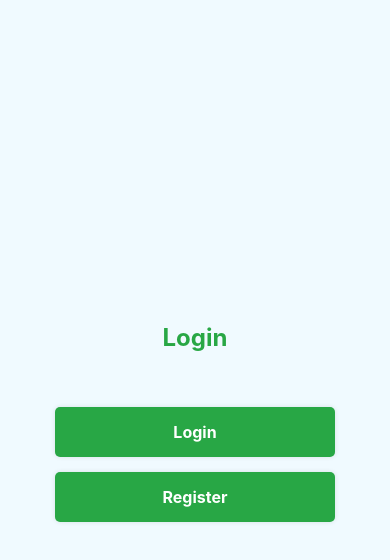
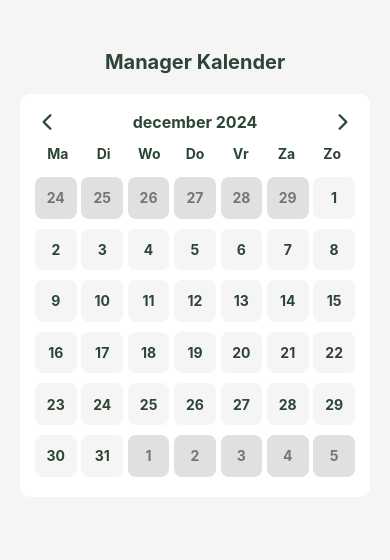
Before and after one commit to EHB-TI/EasyPlanningGroup9, a React Native app: screen /ManagerCalendar in a window 390 px wide. Shown: the top 560 px of the page. Built offline with nearby package versions, Linux system fonts and the light colour scheme; no server answers; the database is empty.

Commit message:
adding callender to manager home

```diff
--- a/App.js
+++ b/App.js
@@ -20,7 +20,8 @@ import UserPanel from './screens/UserPanel';
 import ApplicationsScreen from "./screens/ApplicationsScreen";
 import CreatePlanningScreen from "./screens/CreatePlanningScreen";
 import AdminPanel from "./screens/AdminPanel";
-import WorkerInstellingen from "./screens/WorkerInstellingen"
+import WorkerInstellingen from "./screens/WorkerInstellingen";
+import ManagerCalendar from "./screens/ManagerCalendar";
 
 
 
@@ -77,7 +78,8 @@ function ManagerTabs() {
       })}
     >
       <Tab.Screen name="ManagerHome" component={ManagerHome} options={{ headerShown: false }} />
-      <Tab.Screen name="AddWorkersNeededScreen" component={AddWorkersNeededScreen} options={{ headerShown: false }} />
+      <Tab.Screen name="AddWorkersNeededScreen" component={AddWorkersNeededScreen} initialParams={{weekId: `week_${new Date().toISOString().split('T')[0]}`, selectedDate: new Date().toISOString().split('T')[0],}}options={{ headerShown: false }}
+/>
 
 
     </Tab.Navigator>
@@ -102,7 +104,8 @@ export default function App() {
         <Stack.Screen name="WorkerSettings" component={WorkerSettings} options={{ headerShown: false }} />
         <Stack.Screen name="UserPanel" component={UserPanel} options={{ headerShown: false }} />
         <Stack.Screen name="AdminPanel" component={AdminPanel} options={{ headerShown: false }} />
-
+        <Stack.Screen name="ManagerCalendar" component={ManagerCalendar} options={{ headerShown: false }} />
+        <Stack.Screen name="AddWorkersNeededScreen" component={AddWorkersNeededScreen} options={{ headerShown: false }} />
 
         {/* Newly added ApplicationsScreen */}
         <Stack.Screen name="ApplicationsScreen" component={ApplicationsScreen} options={{ headerShown: false }} />
--- a/package.json
+++ b/package.json
@@ -29,12 +29,14 @@
     "install": "^0.13.0",
     "npm": "^11.0.0",
     "react": "18.3.1",
+    "react-dom": "^18.3.1",
     "react-native": "0.76.3",
     "react-native-document-picker": "^9.3.1",
     "react-native-get-random-values": "^1.11.0",
     "react-native-push-notification": "^8.1.1",
     "react-native-safe-area-context": "4.12.0",
     "react-native-screens": "~4.1.0",
+    "react-native-web": "^0.19.13",
     "uuid": "^11.0.3",
     "xlsx": "^0.18.5"
   },
--- a/screens/AddWorkersNeededScreen.js
+++ b/screens/AddWorkersNeededScreen.js
@@ -12,19 +12,19 @@ import {
 import { ref, onValue, update, get } from "firebase/database";
 import { realtimeDB } from "../firebaseConfig"; // Ensure this path is correct
 
-export default function AddWorkersNeededScreen({ navigation }) {
+export default function AddWorkersNeededScreen({ route, navigation }) {
+  const { weekId, selectedDate } = route.params || { weekId: null, selectedDate: null };
   const [weeks, setWeeks] = useState([]);
   const [currentWeekIndex, setCurrentWeekIndex] = useState(null);
   const [shifts, setShifts] = useState({});
   const [loadingWeeks, setLoadingWeeks] = useState(true);
   const [loadingShifts, setLoadingShifts] = useState(true);
 
-  // Fetch weeks and set the default week
   useEffect(() => {
     const weeksRef = ref(realtimeDB, "weeks");
-    const unsubscribe = onValue(weeksRef, (snapshot) => {
+
+    onValue(weeksRef, (snapshot) => {
       const data = snapshot.val() || {};
-      // Map weeks to include week_id
       const weeksArray = Object.keys(data).map((key) => ({
         week_id: key,
         ...data[key],
@@ -38,21 +38,28 @@ export default function AddWorkersNeededScreen({ navigation }) {
       setWeeks(sortedWeeks);
       setLoadingWeeks(false);
 
-      // Find the first week with status "open"
-      const openWeekIndex = sortedWeeks.findIndex((week) => week.status === "open");
-      if (openWeekIndex !== -1) {
-        setCurrentWeekIndex(openWeekIndex);
+      // Automatically select the current week
+      const currentWeek = sortedWeeks.find((week) => week.week_id === weekId);
+      if (currentWeek) {
+        setCurrentWeekIndex(sortedWeeks.indexOf(currentWeek));
       } else {
-        // Optionally, handle the case where no open week exists
-        setCurrentWeekIndex(null);
-        Alert.alert("Info", "No open weeks available.");
+        Alert.alert("Error", "Week not found in the database.");
+        navigation.goBack();
       }
     });
+  }, [weekId]);
 
-    return () => unsubscribe();
-  }, []);
 
-  // Fetch shifts for the selected week
+
+  useEffect(() => {
+    if (!weekId) {
+      Alert.alert("Error", "Week ID is missing. Returning to the previous screen.");
+      navigation.goBack();
+      return;
+    }
+  }, [weekId]);
+
+
   useEffect(() => {
     if (currentWeekIndex === null || weeks.length === 0) return;
 
@@ -60,9 +67,8 @@ export default function AddWorkersNeededScreen({ navigation }) {
     if (!selectedWeek) return;
 
     setLoadingShifts(true);
-
     const shiftsRef = ref(realtimeDB, "shifts");
-    const unsubscribe = onValue(shiftsRef, (snapshot) => {
+    onValue(shiftsRef, (snapshot) => {
       const data = snapshot.val() || {};
       const filteredShifts = Object.keys(data)
         .filter((shiftId) => data[shiftId].week_id === selectedWeek.week_id)
@@ -74,9 +80,10 @@ export default function AddWorkersNeededScreen({ navigation }) {
       setShifts(filteredShifts);
       setLoadingShifts(false);
     });
+  }, [weeks, currentWeekIndex]);
 
-    return () => unsubscribe();
-  }, [weeks, currentWeekIndex]);
+
+
 
   // Determine if all relevant shifts have max_workers > 0
   const canMakePlanning = Object.values(shifts)
--- /dev/null
+++ b/screens/ManagerCalendar.js
@@ -0,0 +1,243 @@
+import React, { useState, useEffect } from "react";
+import { View, Text, StyleSheet, TouchableOpacity, ScrollView } from "react-native";
+import { Ionicons } from "@expo/vector-icons";
+import { getDatabase, ref, onValue } from "firebase/database";
+
+export default function ManagerCalendar({ navigation }) {
+  const today = new Date();
+  const [currentMonth, setCurrentMonth] = useState(today.getMonth());
+  const [currentYear, setCurrentYear] = useState(today.getFullYear());
+  const [selectedDay, setSelectedDay] = useState(null);
+  const [shifts, setShifts] = useState({});
+
+  const daysOfWeek = ["Ma", "Di", "Wo", "Do", "Vr", "Za", "Zo"];
+
+  useEffect(() => {
+    const db = getDatabase();
+    const shiftsRef = ref(db, "shifts");
+
+    onValue(shiftsRef, (snapshot) => {
+      if (snapshot.exists()) {
+        setShifts(snapshot.val());
+      } else {
+        setShifts({});
+      }
+    });
+  }, []);
+
+  const generateDaysInMonth = (month, year) => {
+    const daysInMonth = new Date(year, month + 1, 0).getDate();
+    const firstDayIndex = new Date(year, month, 1).getDay();
+    const lastDayPrevMonth = new Date(year, month, 0).getDate();
+    const days = [];
+
+    for (let i = 0; i < (firstDayIndex === 0 ? 6 : firstDayIndex - 1); i++) {
+      days.push({ day: lastDayPrevMonth - (firstDayIndex === 0 ? 6 : firstDayIndex - 1) + i, isGray: true });
+    }
+
+    for (let i = 1; i <= daysInMonth; i++) {
+      days.push({ day: i, isGray: false });
+    }
+
+    const remainingDays = 7 - (days.length % 7);
+    for (let i = 1; i <= (remainingDays === 7 ? 0 : remainingDays); i++) {
+      days.push({ day: i, isGray: true });
+    }
+
+    return days;
+  };
+
+  const daysInMonth = generateDaysInMonth(currentMonth, currentYear);
+
+  const changeMonth = (direction) => {
+    if (direction === "prev") {
+      if (currentMonth === 0) {
+        setCurrentMonth(11);
+        setCurrentYear(currentYear - 1);
+      } else {
+        setCurrentMonth(currentMonth - 1);
+      }
+    } else {
+      if (currentMonth === 11) {
+        setCurrentMonth(0);
+        setCurrentYear(currentYear + 1);
+      } else {
+        setCurrentMonth(currentMonth + 1);
+      }
+    }
+  };
+
+  const handleDayClick = (day) => {
+    if (!day.isGray) {
+      const selectedDate = `${currentYear}-${String(currentMonth + 1).padStart(2, "0")}-${String(day.day).padStart(2, "0")}`;
+      const selectedShift = shifts[`shift_${selectedDate}`];
+
+      if (selectedShift) {
+        const weekId = selectedShift.week_id;
+        navigation.navigate("AddWorkersNeededScreen", { weekId, selectedDate });
+      }
+    }
+  };
+
+
+
+  const getShiftStatus = (date) => {
+    const dateStr = `${currentYear}-${String(currentMonth + 1).padStart(2, "0")}-${String(date).padStart(2, "0")}`;
+    const shift = shifts[`shift_${dateStr}`];
+
+    if (shift) {
+      return shift.assigned_workers?.length === shift.max_workers ? "full" : "notFull";
+    }
+    return "none";
+  };
+
+  return (
+    <ScrollView style={styles.container}>
+      <View style={styles.headerContainer}>
+        <Text style={styles.header}>Manager Kalender</Text>
+      </View>
+
+      <View style={styles.calendarContainer}>
+        <View style={styles.calendarHeaderContainer}>
+          <TouchableOpacity onPress={() => changeMonth("prev")}>
+            <Ionicons name="chevron-back" size={24} color="#2D4535" />
+          </TouchableOpacity>
+          <Text style={styles.calendarHeader}>
+            {new Date(currentYear, currentMonth).toLocaleDateString("nl-NL", {
+              month: "long",
+              year: "numeric",
+            })}
+          </Text>
+          <TouchableOpacity onPress={() => changeMonth("next")}>
+            <Ionicons name="chevron-forward" size={24} color="#2D4535" />
+          </TouchableOpacity>
+        </View>
+
+        <View style={styles.daysOfWeekContainer}>
+          {daysOfWeek.map((dow, i) => (
+            <Text key={i} style={styles.dayOfWeekText}>
+              {dow}
+            </Text>
+          ))}
+        </View>
+
+        <View style={styles.daysContainer}>
+          {daysInMonth.map((item, i) => {
+            if (item.isGray) {
+              return (
+                <View key={i} style={[styles.day, styles.grayDay]}>
+                  <Text style={[styles.dayText, styles.grayText]}>{item.day}</Text>
+                </View>
+              );
+            } else {
+              const shiftStatus = getShiftStatus(item.day);
+              let dayStyle = styles.noneDay;
+
+              if (shiftStatus === "full") dayStyle = styles.fullShiftDay;
+              if (shiftStatus === "notFull") dayStyle = styles.notFullShiftDay;
+
+              return (
+                <TouchableOpacity
+                  key={i}
+                  style={[styles.day, dayStyle, item.day === selectedDay && styles.selectedDay]}
+                  onPress={() => handleDayClick(item)}
+                >
+                  <Text style={[styles.dayText, item.day === selectedDay && styles.selectedText]}>
+                    {item.day}
+                  </Text>
+                </TouchableOpacity>
+              );
+            }
+          })}
+        </View>
+      </View>
+    </ScrollView>
+  );
+}
+
+const styles = StyleSheet.create({
+  container: {
+    flex: 1,
+    backgroundColor: "#F5F5F5",
+  },
+  headerContainer: {
+    paddingTop: 50,
+    paddingBottom: 20,
+    justifyContent: "center",
+    alignItems: "center",
+  },
+  header: {
+    fontSize: 20,
+    fontWeight: "bold",
+    color: "#2D4535",
+  },
+  calendarContainer: {
+    backgroundColor: "#FFFFFF",
+    marginHorizontal: 20,
+    padding: 15,
+    borderRadius: 10,
+    marginBottom: 10,
+  },
+  calendarHeaderContainer: {
+    flexDirection: "row",
+    alignItems: "center",
+    justifyContent: "space-between",
+  },
+  calendarHeader: {
+    fontSize: 16,
+    fontWeight: "bold",
+    color: "#2D4535",
+  },
+  daysOfWeekContainer: {
+    flexDirection: "row",
+    justifyContent: "space-between",
+    marginTop: 10,
+  },
+  dayOfWeekText: {
+    flex: 1,
+    textAlign: "center",
+    fontSize: 14,
+    fontWeight: "bold",
+    color: "#2D4535",
+  },
+  daysContainer: {
+    flexDirection: "row",
+    flexWrap: "wrap",
+    justifyContent: "space-between",
+    marginTop: 10,
+  },
+  day: {
+    width: "13%",
+    aspectRatio: 1,
+    justifyContent: "center",
+    alignItems: "center",
+    marginVertical: 5,
+    borderRadius: 8,
+  },
+  dayText: {
+    fontSize: 14,
+    fontWeight: "bold",
+    color: "#2D4535",
+  },
+  grayDay: {
+    backgroundColor: "#E0E0E0",
+  },
+  grayText: {
+    color: "#757575",
+  },
+  noneDay: {
+    backgroundColor: "#F5F5F5",
+  },
+  fullShiftDay: {
+    backgroundColor: "#C8E6C9", // green
+  },
+  notFullShiftDay: {
+    backgroundColor: "#FFCDD2", // red
+  },
+  selectedDay: {
+    backgroundColor: "#4CAF50",
+  },
+  selectedText: {
+    color: "#FFFFFF",
+  },
+});
--- a/screens/ManagerHome.js
+++ b/screens/ManagerHome.js
@@ -89,10 +89,11 @@ export default function ManagerHome({ navigation }) {
     setShowDatePicker(false);
     if (selectedDate) {
       const startOfWeek = new Date(selectedDate);
-      startOfWeek.setDate(selectedDate.getDate() - selectedDate.getDay() + 1); // Définir au lundi
+      startOfWeek.setDate(selectedDate.getDate() - selectedDate.getDay() + 1); // Set to Monday
       setSelectedWeek(startOfWeek);
     }
   };
+
 
   return (
     <View style={styles.container}>
@@ -130,8 +131,28 @@ export default function ManagerHome({ navigation }) {
               <Text style={styles.actionCardText}>Approved Accounts</Text>
             </TouchableOpacity>
 
-            <TouchableOpacity style={styles.actionCard} onPress={() => handleNavigate('AddWorkersNeededScreen')}>
-              <Text style={styles.actionCardText}>Add Workers</Text>
+            <TouchableOpacity
+  style={styles.actionCard}
+  onPress={() => {
+    const today = new Date();
+    const startOfWeek = new Date(today.setDate(today.getDate() - today.getDay() + 1)); // Set to Monday of the current week
+    const weekId = `week_${startOfWeek.toISOString().split('T')[0]}`;
+    const selectedDate = startOfWeek.toISOString().split('T')[0];
+
+    navigation.navigate('AddWorkersNeededScreen', {
+      weekId,
+      selectedDate,
+    });
+  }}
+>
+  <Text style={styles.actionCardText}>Add Workers</Text>
+</TouchableOpacity>
+
+
+
+
+            <TouchableOpacity style={styles.actionCard} onPress={() => handleNavigate('ManagerCalendar')}>
+              <Text style={styles.actionCardText}>View Calendar</Text>
             </TouchableOpacity>
           </View>
         </View>
```
Also changed, not shown: 2 other files (tests, documents, lock files or other folders).
